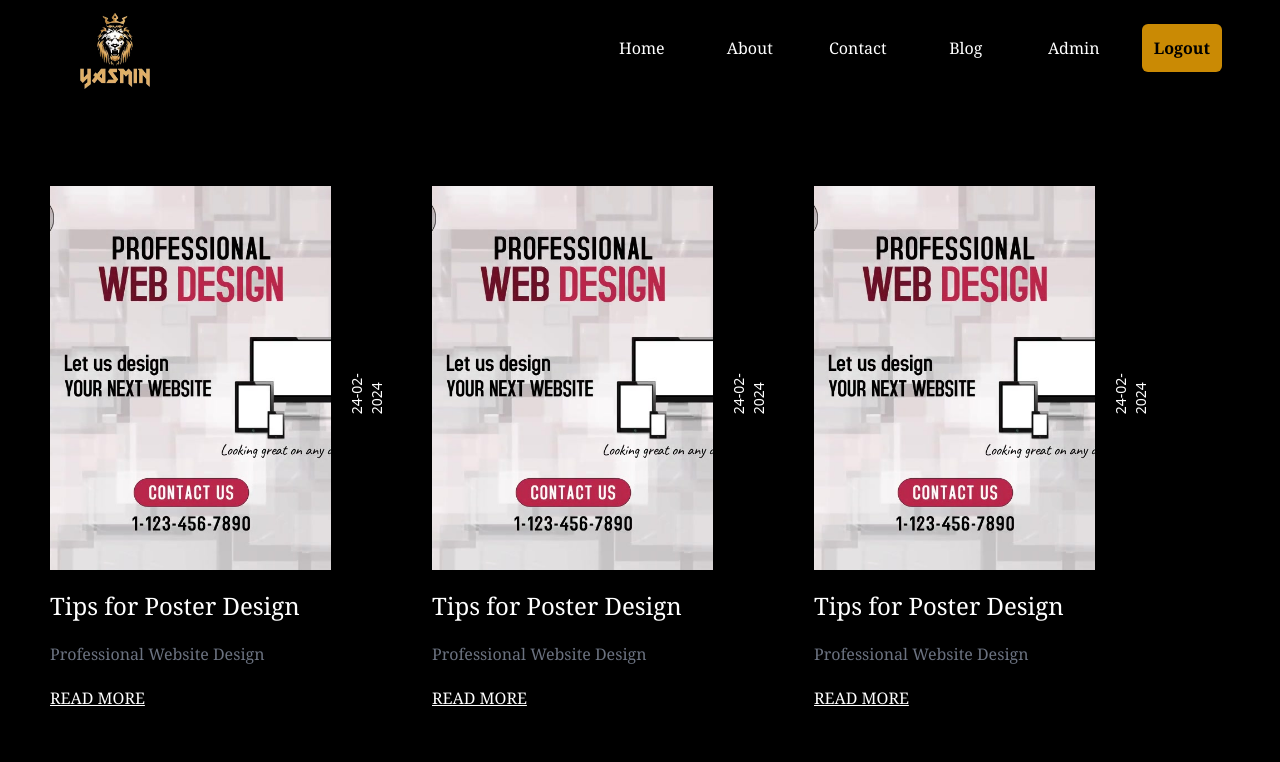
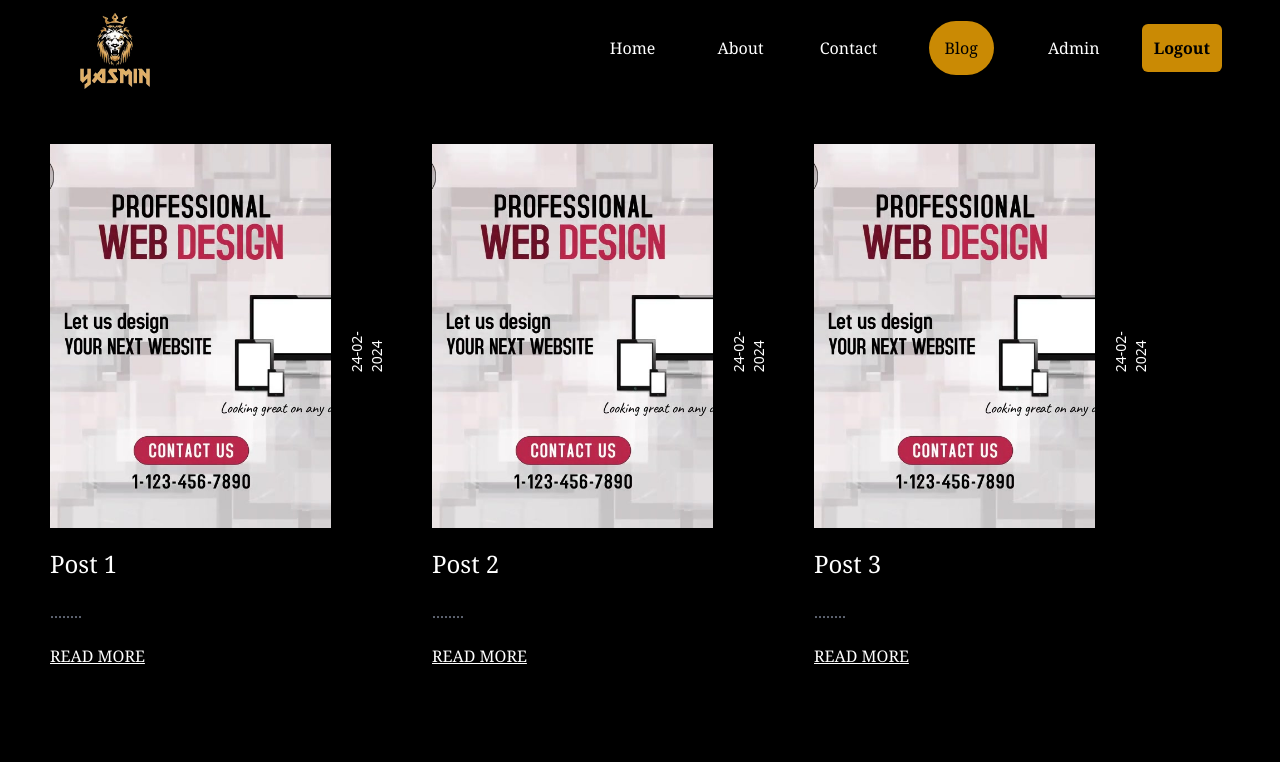
Before and after one commit to DeveloperYasmin/Nextjs_Practice, a Next.js app: page /blog in a window 1280 px wide. Shown: the top 762 px of the page. Built offline with nearby package versions, Linux system fonts and the light colour scheme.

Commit message:
data fetching

```diff
--- a/src/app/blog/[slug]/page.js
+++ b/src/app/blog/[slug]/page.js
@@ -1,26 +1,43 @@
 import Image from "next/image"
+import PostUser from "@/app/components/postuser/postuser"
+import { Suspense } from "react"
+import { getPost} from "@/app/lib/data"
+//FETCH WITH AN API
+// const getdata=async (slug)=>{
+//     const res=await fetch(`https://jsonplaceholder.typicode.com/posts/${slug}`)
 
-const Singlepostpage = () => {
+//     if(!res.ok)
+//     throw new Error("Something went wrong")
+
+//    return res.json()
+//   }
+
+const Singlepostpage = async ({params}) => {
+const {slug}=params
+//FETCH WITH AN API
+    //const post =await getdata(slug)
+
+    //FETCH WITHOUT AN API
+    const post= await getPost(slug)
   return (
     <div className="flex gap-24">
         <div className="flex-1 relative">
             <Image src="/post1.jpg" alt="" height={300} width={500} className="object-cover"/>
         </div>
         <div className="flex-[2] flex-col gap-12 flex">
-            <h1 className="text-6xl text-yellow-600">Tips for Poster Design</h1>
+            <h1 className="text-6xl text-yellow-600">{post?.title}</h1>
             <div className="flex  gap-4">
                 <Image src="/post1.jpg" alt="" className="object-cover rounded-full" width={80} height={50}/>
+                <Suspense fallback={<div>Loading..</div>}>
+                <PostUser userId={post?.userId}/>
+                </Suspense>
                 <div className="flex flex-col gap-3">
-                    <span className="text-gray-500 font-bold">Lecture</span>
+                    <span className="text-gray-500 font-bold">Organised by</span>
                     <span className="font-medium"> Terry Thomas</span>
-                </div>
-                <div className="flex flex-col gap-3">
-                    <span className="text-gray-500 font-bold">Conducted on</span>
-                    <span className="font-medium font-sans">25/09/2024</span>
                 </div>
                 </div>
                 <div className="md:text-lg flex-1 text-md">
-                   Web development is the process of creating websites that allow users to view and interact with content over the Internet. Web development includes many different aspects, including the creation of a website’s design and code to create a functioning website. In this blog post, we look at the importance of web development.
+                    {post?.body}
                 </div>
 
         </div>
--- a/src/app/blog/page.js
+++ b/src/app/blog/page.js
@@ -1,17 +1,29 @@
 import Postcard from "@/app/components/postcard/postcard"
+import { getPosts } from "../lib/data"
 
-const blogpage = () => {
+//FETCH WITH AN API
+// const getdata=async ()=>{
+//   const res=await fetch("https://jsonplaceholder.typicode.com/posts" , {next:{revalidate:3600}})
+
+//   if(!res.ok)
+//   throw new Error("Something went wrong")
+
+//  return res.json()
+// }
+const blogpage = async () => {
+  //FETCH WITH AN API
+ // const posts= await getdata()
+
+ //FETCH WITHOUT AN API
+  const posts= await getPosts()
   return (
     <div className="flex flex-wrap gap-7">
-      <div className="md:w-[40%] lg:max-w-[1280px] md:max-w-[768px] lg:w-[30%] w-full">
-      <Postcard/>
-      </div>
-      <div className="md:w-[40%] lg:max-w-[1280px] md:max-w-[768px] lg:w-[30%] w-full">
-      <Postcard />
-      </div><div className="md:w-[40%] lg:max-w-[1280px] md:max-w-[768px] lg:w-[30%] w-full">
-      <Postcard/>
+      {posts.map((post)=>(<div className="md:w-[40%] lg:max-w-[1280px] md:max-w-[768px] lg:w-[30%] w-full" key={post.id}>
+        <Postcard post={post}/>
+      </div>))}
 
-      </div>
+
+
     </div>
   )
 }
--- a/src/app/components/navbar/links/Links.js
+++ b/src/app/components/navbar/links/Links.js
@@ -21,7 +21,7 @@ const Links = () => {
         },
         {
             title:"Blog",
-            path:"/blog/"
+            path:"/blog"
         },
 
     ]
--- a/src/app/components/postcard/postcard.js
+++ b/src/app/components/postcard/postcard.js
@@ -1,7 +1,7 @@
 import Image from "next/image"
 import Link from "next/link"
 
-const Postcard = () => {
+const Postcard = ({post}) => {
   return (
     <div className="flex flex-col gap-5 mb-5 ">
        <div className=" flex mt-12">
@@ -11,9 +11,9 @@ const Postcard = () => {
         <span className="text-sm rotate-[270deg] m-auto font-sans">24-02-2024</span>
        </div>
        <div className="">
-        <h1 className="text-2xl mb-5 w-[90%]">Tips for Poster Design</h1>
-        <p className="mb-5 w-[90%] font-light text-gray-500">Professional Website Design</p>
-        <Link className="underline" href="/blog/post">READ MORE</Link>
+        <h1 className="text-2xl mb-5 w-[90%]">{post.title}</h1>
+        <p className="mb-5 w-[90%] font-light text-gray-500">{post.body}</p>
+        <Link className="underline" href={`/blog/${post.id}`}>READ MORE</Link>
        </div>
        </div>
 
--- /dev/null
+++ b/src/app/components/postuser/postuser.js
@@ -0,0 +1,24 @@
+import { getUser } from "@/app/lib/data"
+//FETCH WITH AN API
+// const getdata=async (userId)=>{
+//     const res=await fetch(`https://jsonplaceholder.typicode.com/users/${userId}`, {cache:"no-store"})
+
+//     if(!res.ok)
+//     throw new Error("Something went wrong")
+
+//    return res.json()
+//   }
+const PostUser = async({userId}) => {
+    //FETCH WITH AN API
+    //const user=await getdata(userId)
+    //FETCH WITHOUT AN API
+    const user=await getUser(userId)
+  return (
+    <div className="flex flex-col gap-3">
+                    <span className="text-gray-500 font-bold">Author</span>
+                    <span className="font-medium">{user?.username}</span>
+    </div>
+  )
+}
+
+export default PostUser
--- a/src/app/layout.js
+++ b/src/app/layout.js
@@ -15,7 +15,7 @@ export default function RootLayout({ children }) {
   return (
     <html lang="en">
       <body className={`${inter.className} bg-black text-white m-0 p-0 border-spacing-0`}>
-        <div className="font-serif min-h-dvh m-auto pl-[50px] pr-[50px] flex flex-col justify-between ">
+        <div className="select-none font-serif min-h-dvh m-auto pl-[50px] pr-[50px] flex flex-col justify-between ">
         <Navbar/>
         {children}
         <Footer/>
--- /dev/null
+++ b/src/app/lib/data.js
@@ -0,0 +1,25 @@
+const users=[
+   {id:1, username:"Yasmin"},
+   {id:2, username:"Banu"}
+]
+
+const posts=[
+    {id:1,title:'Post 1', body: "........",userId:1},
+    {id:2,title:'Post 2', body: "........",userId:1},
+    {id:3,title:'Post 3', body: "........",userId:2},
+    {id:4,title:'Post 4', body: "........",userId:2},
+
+]
+export const getPosts=async ()=>{
+
+    return posts
+}
+
+export const getPost=async(id)=>{
+    const post= posts.find((post)=>post.id === parseInt(id))
+    return post
+}
+
+export const getUser=async(id)=>{
+    return users.find((user)=>user.id === id)
+}
```
